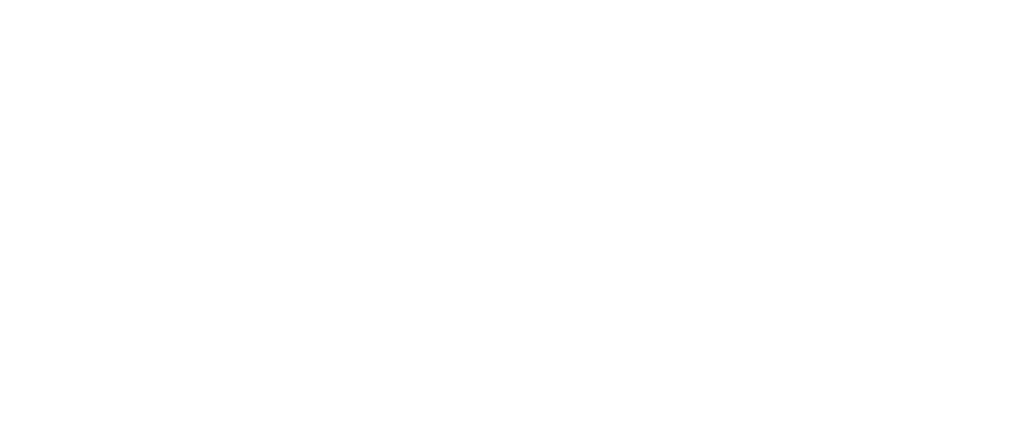
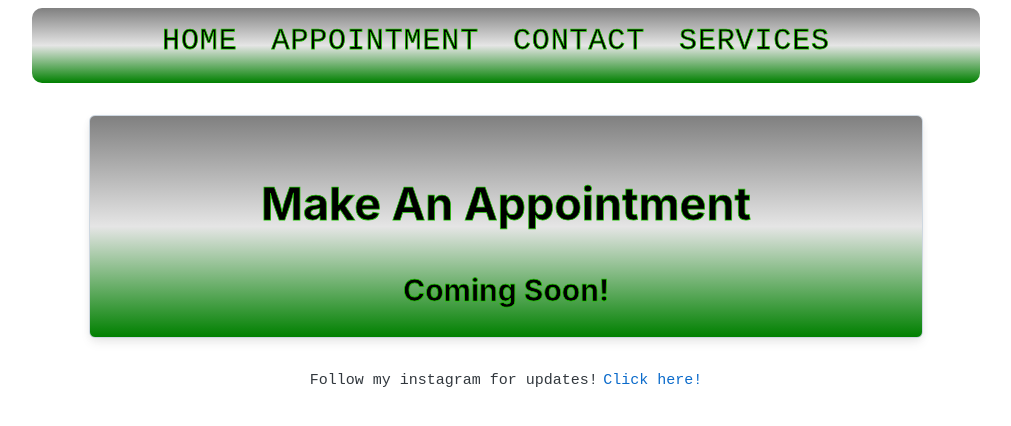
Before and after one commit to jayP308/nghi-yo-massage, a React (Create React App) app in the folder client/: page /appointment in a window 1280 px wide. Before the commit this address had no page. Shown: the top 426 px of the page, without its empty margins (134-1145 px from the left). Built offline with nearby package versions, Linux system fonts and the light colour scheme.

Commit message:
added appointment page

```diff
--- a/client/src/App.js
+++ b/client/src/App.js
@@ -3,7 +3,9 @@
 import { BrowserRouter as Router, Routes, Route} from "react-router-dom";
 import Services from "./pages/Services";
 import Home from "./pages/Home";
-import Contact from "./pages/Contact"
+import Contact from "./pages/Contact";
+import Appointment from "./pages/Appointment";
+
 
 
 function App() {
@@ -14,6 +16,8 @@
           <Routes>
 
             <Route path="/" element={<Home/>} />
+
+            <Route path="/appointment" element={<Appointment/>} />
 
             <Route path="/contact" element={<Contact/>} />
 
--- a/client/src/components/Header.js
+++ b/client/src/components/Header.js
@@ -35,7 +35,7 @@
                 Home
                 </Button>
                 <Button
-                href="/"
+                href="/appointment"
                 style={{
                     fontFamily: 'monospace',
                     padding: '7px',
--- /dev/null
+++ b/client/src/pages/Appointment.js
@@ -0,0 +1,48 @@
+import React from 'react';
+import { Typography, Link} from '@mui/joy';
+import Header from "../components/Header"
+import Sheet from '@mui/joy/Sheet';
+
+
+const Appointment = () => {
+
+  return (
+    <div>
+    <Header/>
+    <main>
+        <Sheet
+          sx={{
+            width: 800,
+            mx: 'auto', // margin left & right
+            my: 4, // margin top & bottom
+            py: 3, // padding top & bottom
+            px: 2, // padding left & right
+            display: 'flex',
+            flexDirection: 'column',
+            gap: 2,
+            borderRadius: 'sm',
+            boxShadow: 'md',
+            background: "linear-gradient(to top, green, #e5e5e5, grey)", // Add this line
+          }}
+          variant="outlined"
+        >
+      <div className='appointment'>
+        <h1 style={{ fontWeight: "10px", fontSize: "45px", WebkitTextStroke: '.75px #1fc600', WebkitTextFillColor: 'black', textAlign: 'center', }}>Make An Appointment</h1>
+        <Typography sx={{ fontWeight: "10px", fontSize: "30px", WebkitTextStroke: '.75px #1fc600', WebkitTextFillColor: 'black', textAlign: "center" }}>
+              <b>Coming Soon!</b>
+        </Typography>
+      </div>
+    </Sheet>
+    <Typography
+        endDecorator={<Link href="https://www.instagram.com/nghi_yo_massage/s">Click here!</Link>}
+        fontSize="sm"
+        sx={{ alignSelf: 'center', justifyContent: 'center', marginBottom: '20px', fontFamily: 'monospace', fontSize: '15px', fontWeight: 'solid'}}
+        >
+        Follow my instagram for updates!
+    </Typography>
+    </main>
+    </div>
+  );
+};
+
+export default Appointment;
```
